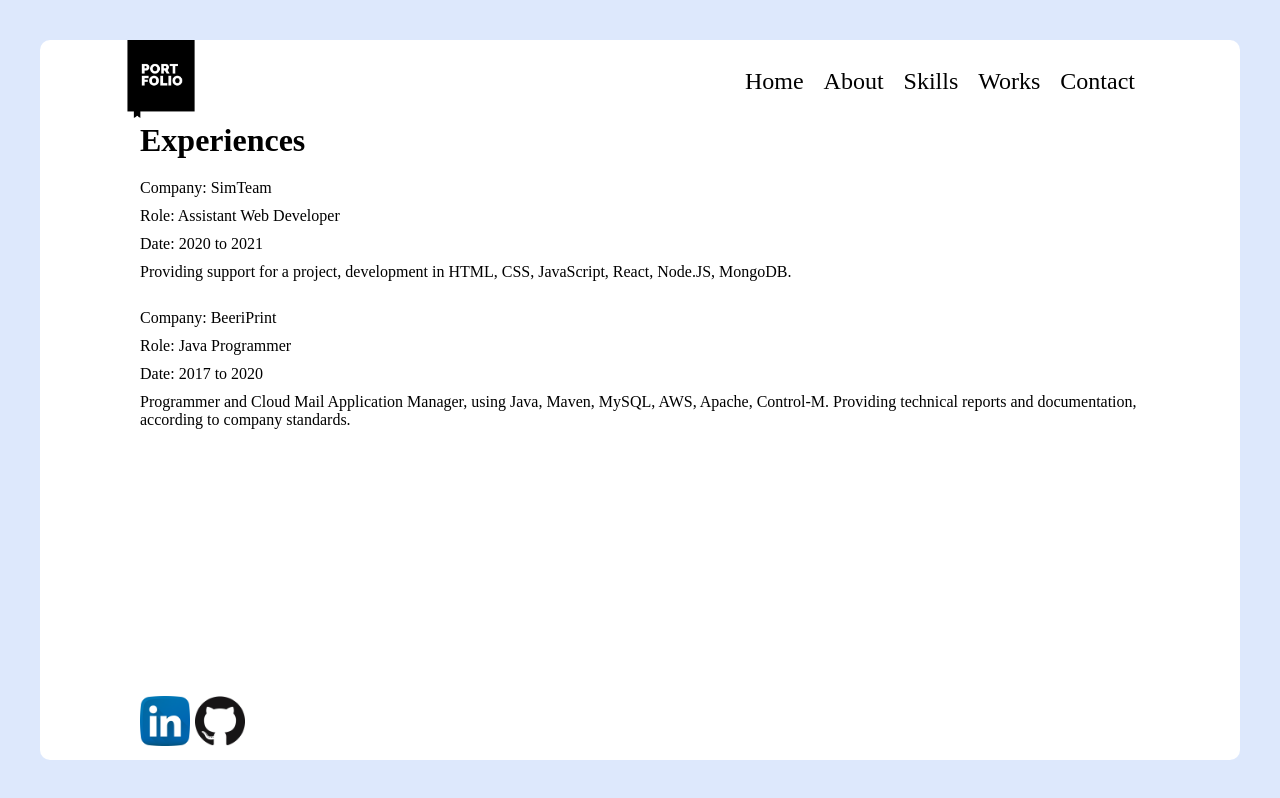
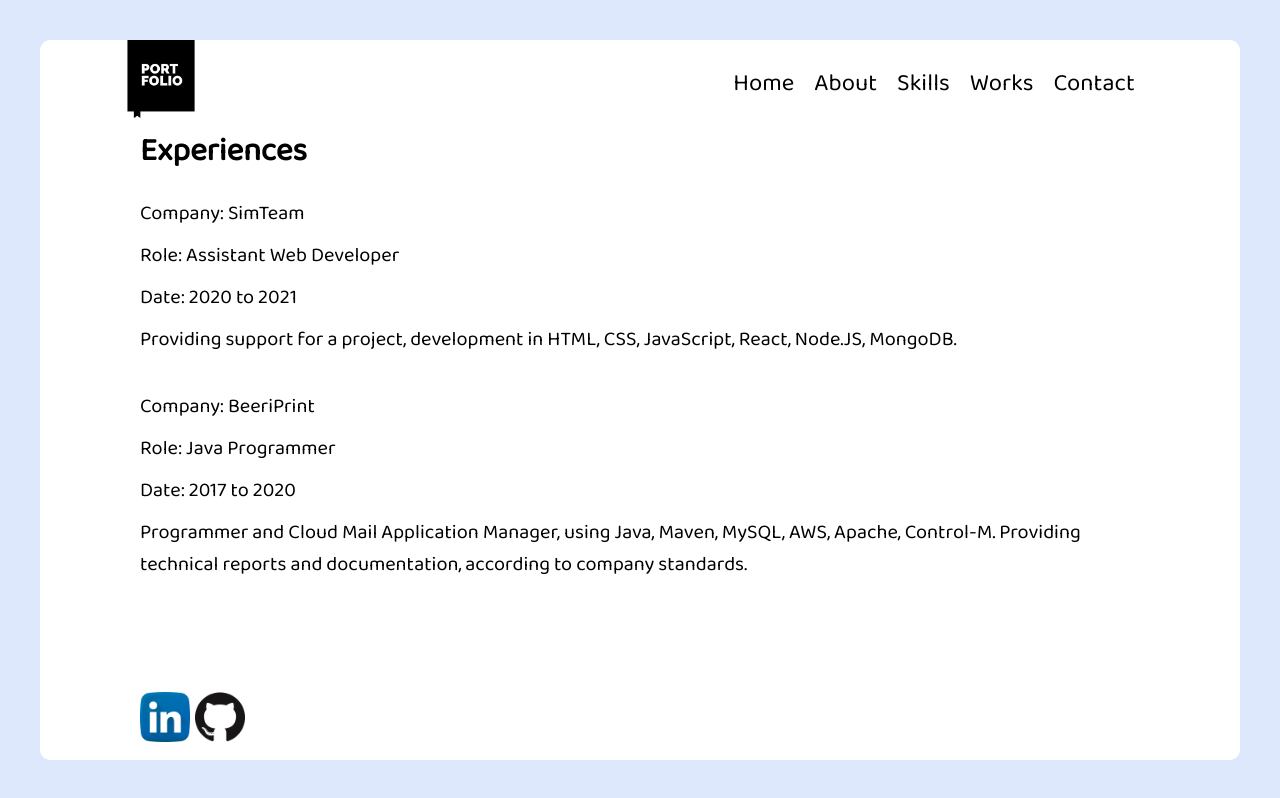
Before and after one commit to saharc8/portfolio, a React (Create React App) app: page /works in a window 1280 px wide. Built offline with nearby package versions, Linux system fonts and the light colour scheme.

Commit message:
fixed font

```diff
--- a/public/index.html
+++ b/public/index.html
@@ -18,8 +18,12 @@
 
     <link rel="preconnect" href="https://fonts.googleapis.com" />
     <link rel="preconnect" href="https://fonts.gstatic.com" crossorigin />
+    <link rel="preconnect" href="https://fonts.googleapis.com" />
+    <link rel="preconnect" href="https://fonts.gstatic.com" crossorigin />
+    <link rel="preconnect" href="https://fonts.googleapis.com" />
+    <link rel="preconnect" href="https://fonts.gstatic.com" crossorigin />
     <link
-      href="https://fonts.googleapis.com/css2?family=Open+Sans:wght@300&family=Roboto:wght@100&display=swap"
+      href="https://fonts.googleapis.com/css2?family=Baloo+2&family=Indie+Flower&display=swap"
       rel="stylesheet"
     />
     <title>portfolio</title>
--- a/src/components/About/About.css
+++ b/src/components/About/About.css
@@ -5,3 +5,7 @@
 .about h1 {
   margin-bottom: 20px;
 }
+
+.about p {
+  font-size: 20px;
+}
--- a/src/components/Works/Works.css
+++ b/src/components/Works/Works.css
@@ -5,3 +5,7 @@
 .works h1 {
   margin-bottom: 20px;
 }
+
+.works p {
+  font-size: 20px;
+}
--- a/src/index.css
+++ b/src/index.css
@@ -4,7 +4,7 @@
 }
 
 body {
-  font-family: "Righteous", cursive;
+  font-family: "Baloo 2", "Indie Flower", cursive;
   -webkit-font-smoothing: antialiased;
   -moz-osx-font-smoothing: grayscale;
   background-color: #dde8fc;
@@ -20,11 +20,6 @@
   scrollbar-width: none;
 }
 
-/* code {
-  font-family: source-code-pro, Menlo, Monaco, Consolas, "Courier New",
-    monospace;
-} */
-
 .container {
   margin: 0 auto;
   padding: 0 15px;
@@ -33,10 +28,10 @@
 
 .p {
   line-height: 30px;
-  font-family: source-code-pro, Menlo, Monaco, Consolas, "Courier New";
+  font-family: "Baloo 2", "Indie Flower", cursive;
 }
 
 h1,
 h2 {
-  font-family: "Righteous", cursive;
+  font-family: "Baloo 2", "Indie Flower", cursive;
 }
```
Also changed, not shown: src/components/Footer/Footer.css (+0 -7 lines), src/components/Home/Home.css (+0 -7 lines).
